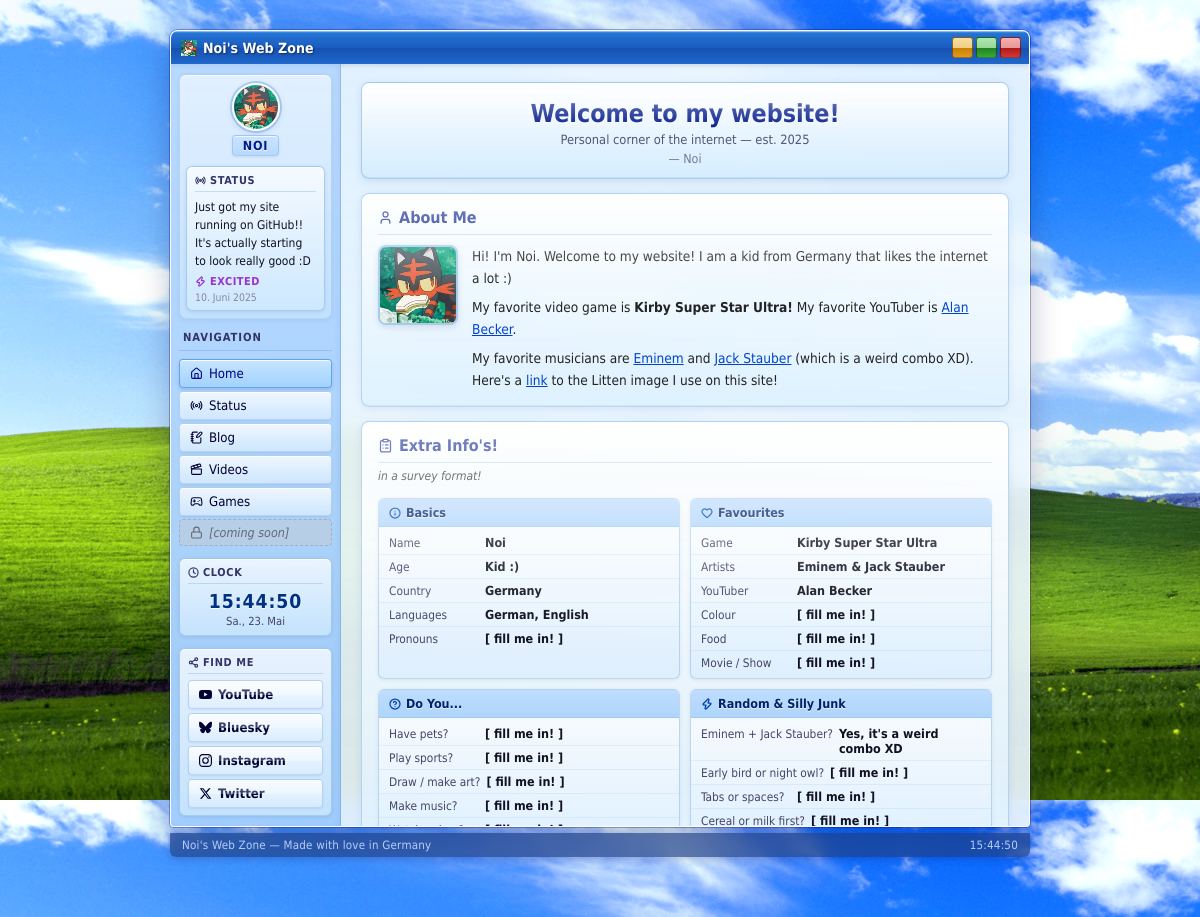
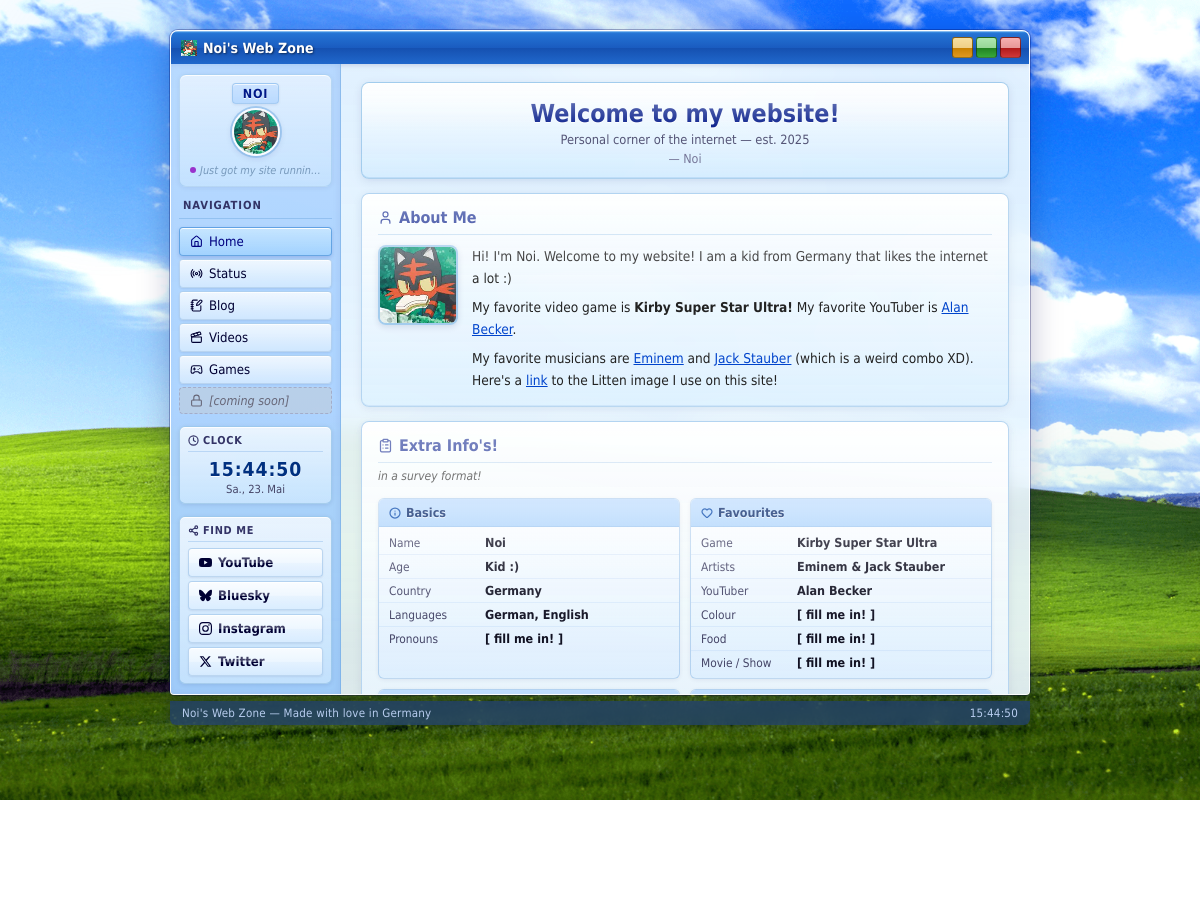
Before and after one commit to NoiBenk/sitemakingtest, an Electron app: page shell.html in a window 1200 px wide. After the commit the page ends 800 px from the top, so only its background shows below. Drawn offline with nearby package versions, Linux system fonts and the light colour scheme.

Commit message:
Update shell.html

```diff
--- a/shell.html
+++ b/shell.html
@@ -31,17 +31,11 @@
 
         <!-- Profile block -->
         <div class="profile-block">
+          <div class="profile-name">Noi</div>
           <div class="profile-avatar-wrap">
             <img src="litten-profile.png" alt="Noi's profile pic" class="profile-avatar">
           </div>
-          <div class="profile-name">Noi</div>
-          <!-- Latest status -->
-          <div class="widget profile-status-widget" id="sidebar-status">
-            <div class="widget-title"><i data-lucide="radio" class="widget-icon"></i> Status</div>
-            <div id="sidebar-status-inner">
-              <span style="color:#889;font-size:0.72rem;font-style:italic;">Loading...</span>
-            </div>
-          </div>
+          <div class="profile-status-line" id="sidebar-status-line">...</div>
         </div>
 
         <div class="sidebar-label">Navigation</div>
@@ -153,23 +147,15 @@
     fetch('status-entries/statuses.json')
       .then(r => r.json())
       .then(statuses => {
-        if (!statuses.length) return;
+        const el = document.getElementById('sidebar-status-line');
+        if (!statuses.length) { el.textContent = 'No status yet.'; return; }
         const latest = [...statuses].sort((a,b) => new Date(b.date) - new Date(a.date))[0];
-        const mood = MOODS[latest.mood] || { icon: 'circle', color: '#888' };
-        const time = new Date(latest.date).toLocaleDateString('de-DE', {day:'2-digit', month:'short', year:'numeric'});
-        document.getElementById('sidebar-status-inner').innerHTML = `
-          <p class="sidebar-status-text">${latest.text}</p>
-          <div class="sidebar-status-mood" style="color: ${mood.color}">
-            <i data-lucide="${mood.icon}" class="sidebar-mood-icon"></i>
-            <span>${latest.mood}</span>
-          </div>
-          <div class="sidebar-status-time">${time}</div>
-        `;
-        lucide.createIcons();
+        const mood = MOODS[latest.mood] || { color: '#888' };
+        el.innerHTML = `<span class="profile-status-mood-dot" style="background:${mood.color}"></span>${latest.text}`;
+        el.title = latest.mood + ' — ' + new Date(latest.date).toLocaleDateString('de-DE');
       })
       .catch(() => {
-        document.getElementById('sidebar-status-inner').innerHTML =
-          '<span style="color:#889;font-size:0.72rem;font-style:italic;">No status yet.</span>';
+        document.getElementById('sidebar-status-line').textContent = '...';
       });
   </script>
 </body>
```
